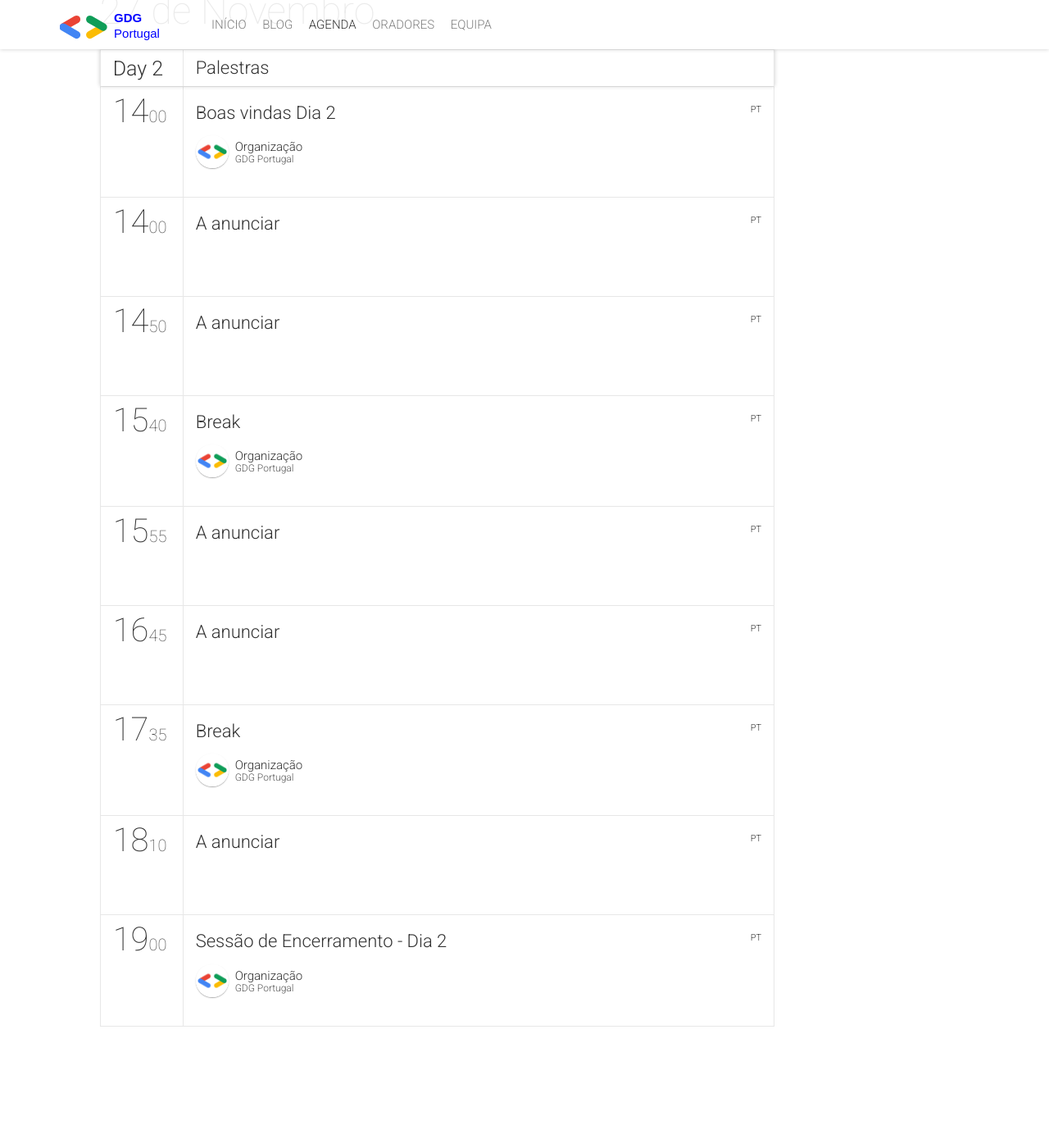
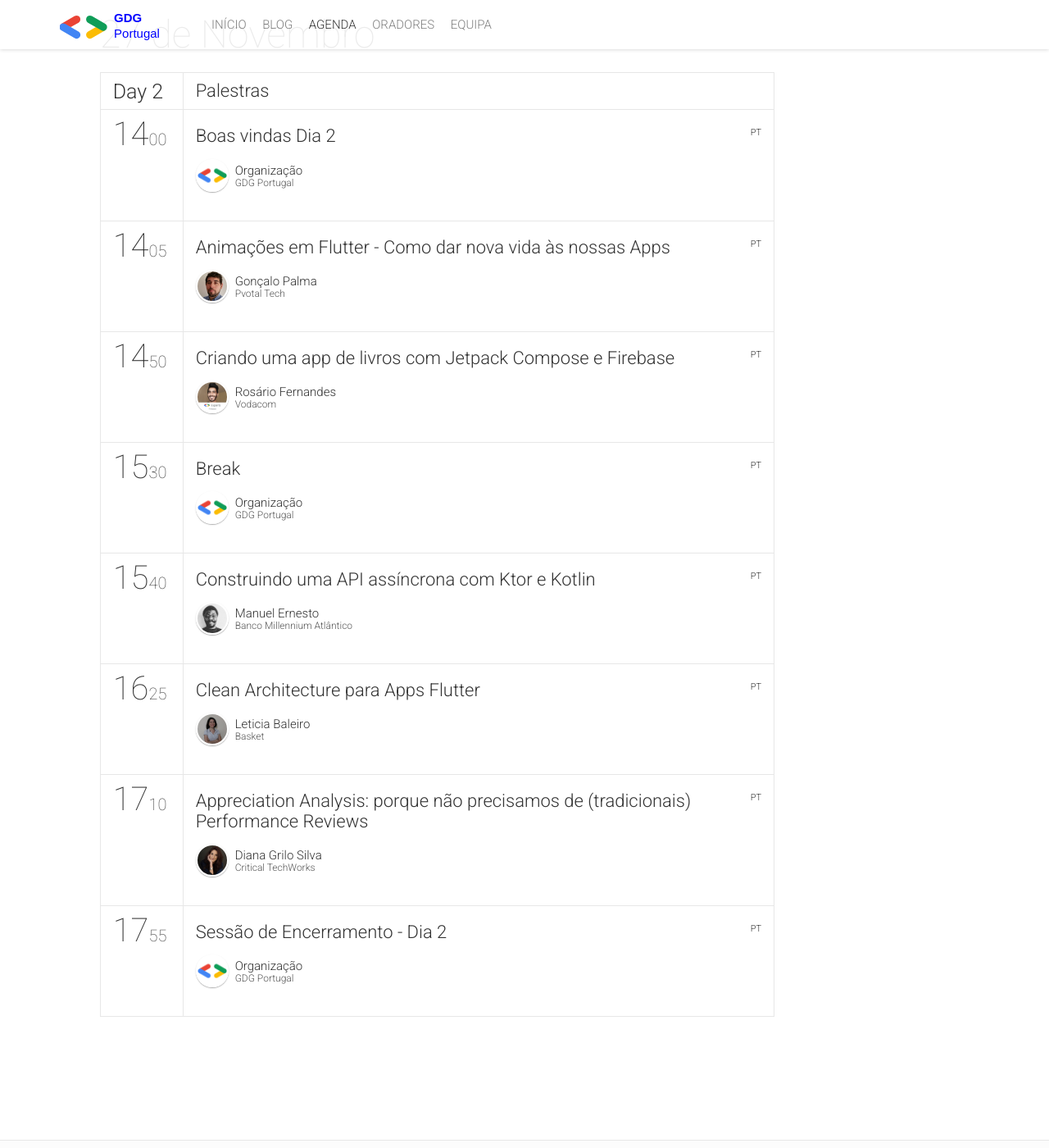
Before and after one commit to GDGPortugal/devFestPT-2021, a Jekyll site: the page built from schedule.html, in a window 1280 px wide and 1400 px high, scrolled down 1209 px. Shown: the whole window at 82% size. Built offline with Jekyll 4.4.1, drawn with Linux system fonts in a browser that asks for light colours; nearby versions of some CDN libraries; comment, search, counter and statistics services are not loaded; some of the changed text lies outside the part shown.

Commit message:
schedule update

```diff
--- a/_data/schedule.yml
+++ b/_data/schedule.yml
@@ -11,14 +11,14 @@
        sessionIds: [001]
      }
      - {
-       startTime: "18:00",
+       startTime: "18:05",
       #  endTime: "18:50",
-       sessionIds: [002]
+       sessionIds: [013]
      }
      - {
        startTime: "18:50",
       #  endTime: "19:40",
-       sessionIds: [002] #[003]
+       sessionIds: [003]
      }
      - {
        startTime: "19:40",
@@ -37,42 +37,42 @@
        sessionIds: [005]
      }
      - {
-       startTime: "14:00",
+       startTime: "14:05",
       #  endTime: "14:50",
-       sessionIds: [002] #[006]
+       sessionIds: [006]
      }
      - {
        startTime: "14:50",
       #  endTime: "15:40",
-       sessionIds: [002] #[007]
+       sessionIds: [007]
      }
      - {
-       startTime: "15:40",
+       startTime: "15:30",
       #  endTime: "15:55",
        sessionIds: [008]
      }
      - {
-       startTime: "15:55",
+       startTime: "15:40",
       #  endTime: "16:45",
-       sessionIds: [002] #[009]
+       sessionIds: [009]
      }
      - {
-       startTime: "16:45",
+       startTime: "16:25",
       #  endTime: "17:35",
-       sessionIds: [002] #[010]
+       sessionIds: [010]
      }
      - {
-       startTime: "17:35",
+       startTime: "17:10",
       #  endTime: "18:10",
-       sessionIds: [011]
+       sessionIds: [012]
      }
+    #  - {
+    #    startTime: "18:10",
+    #   #  endTime: "19:00",
+    #    sessionIds: [012]
+    #  }
      - {
-       startTime: "18:10",
-      #  endTime: "19:00",
-       sessionIds: [002] #[012]
-     }
-     - {
-       startTime: "19:00",
+       startTime: "17:55",
       #  endTime: "19:00",
        sessionIds: [014]
      }
--- a/_data/sessions.yml
+++ b/_data/sessions.yml
@@ -83,7 +83,7 @@
   complexity: "Intermédio"
 
 -
-  id: 0011
+  id: 011
   title: "Break"
   description: ''
   subtype: break
```
